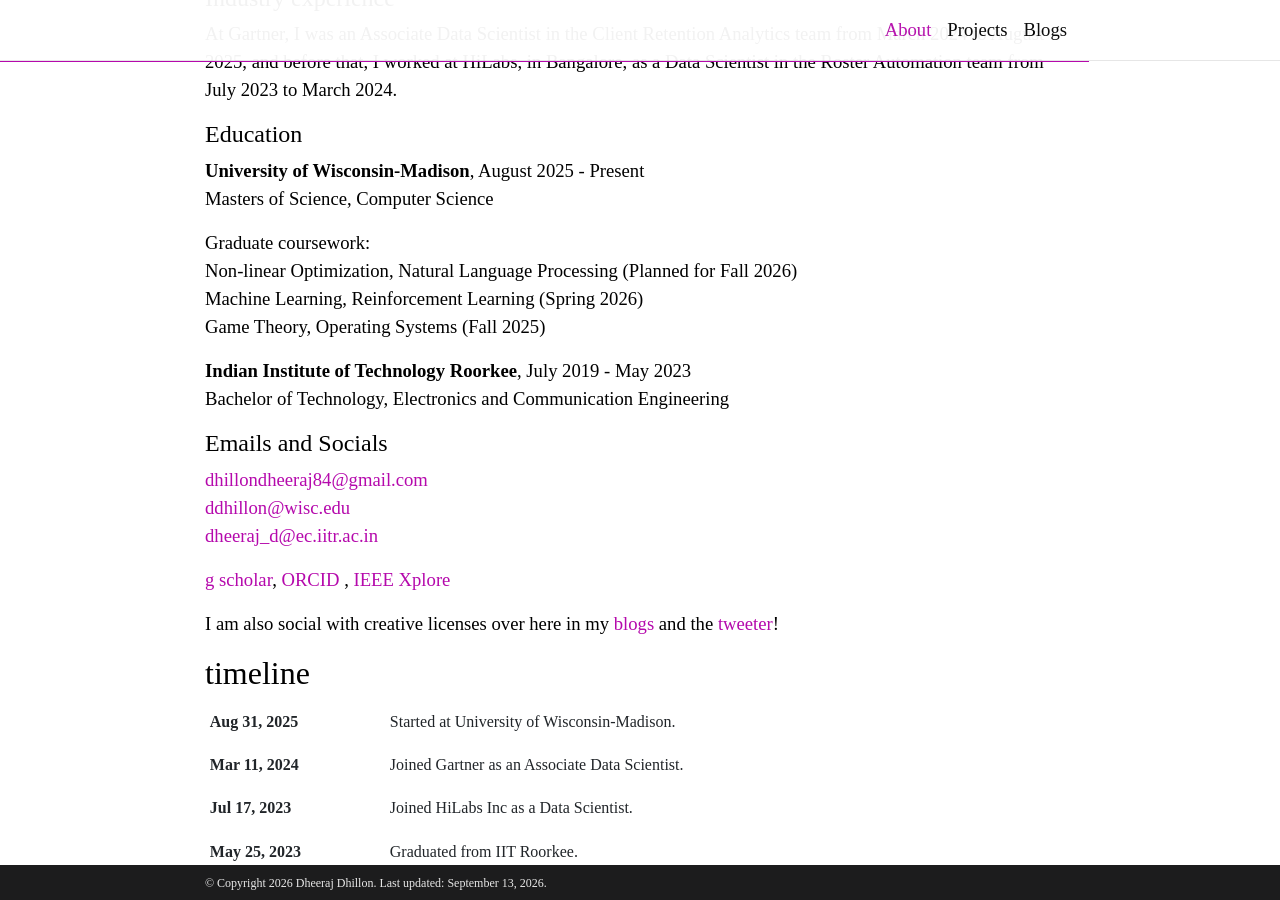
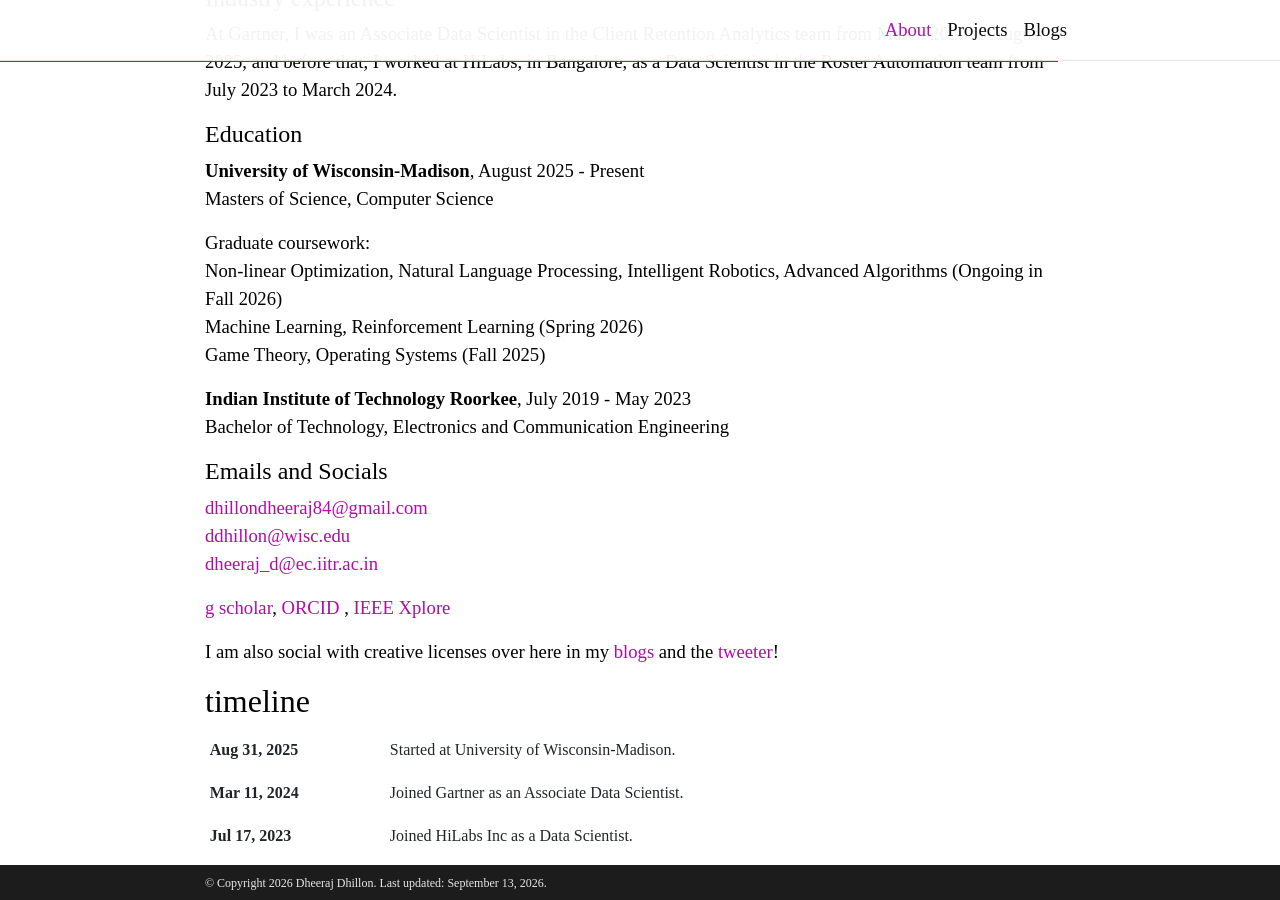
Before and after one commit to djdhillxn/djdhillxn.github.io, a Jekyll site: the page built from _pages/about.md, in a window 1280 px wide and 900 px high, scrolled down 831 px. Built offline with Jekyll 4.4.1, drawn with Linux system fonts in a browser that asks for light colours; comment, search, counter and statistics services are not loaded; a style sheet for code colours, icons or effects is not loaded.

Commit message:
updated fall coursework

```diff
--- a/_pages/about.md
+++ b/_pages/about.md
@@ -69,7 +69,7 @@
 Masters of Science, Computer Science
 
 Graduate coursework: \
-Non-linear Optimization, Natural Language Processing (Planned for Fall 2026) \
+Non-linear Optimization, Natural Language Processing, Intelligent Robotics, Advanced Algorithms (Ongoing in Fall 2026) \
 Machine Learning, Reinforcement Learning (Spring 2026) \
 Game Theory, Operating Systems (Fall 2025)
 
```
